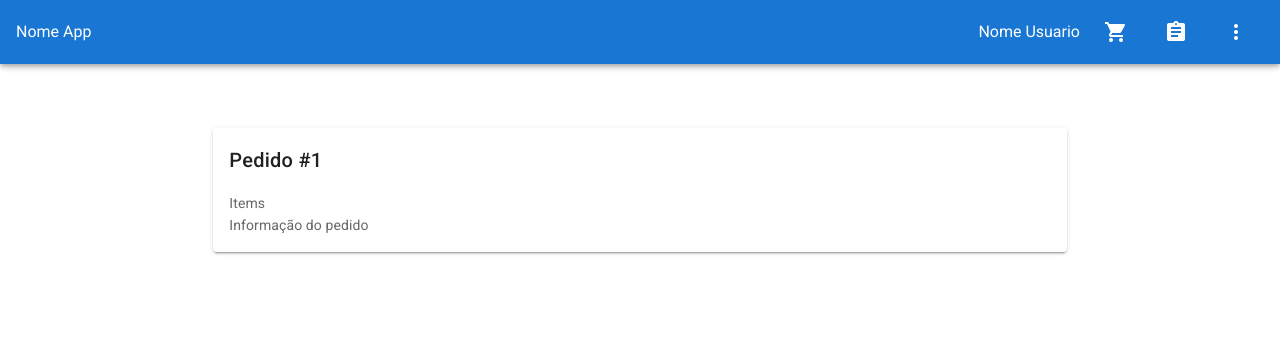
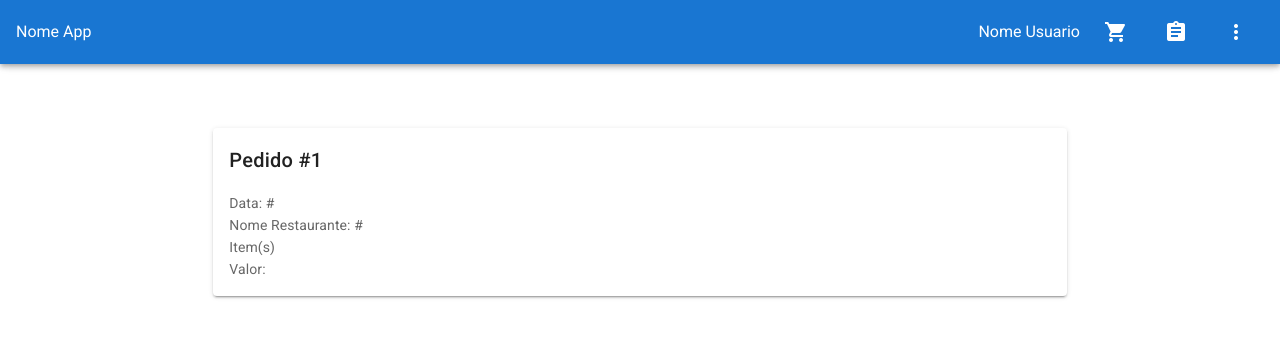
Before and after one commit to jc-costa/ESS-projeto, a Vue app in the folder front/: page /detalhe/1 in a window 1280 px wide. Shown: the top 338 px of the page. Built offline with nearby package versions, Linux system fonts and the light colour scheme.

Commit message:
Iniciando a página detalhamento de pedido

```diff
--- a/front/src/views/DetalhePedido.vue
+++ b/front/src/views/DetalhePedido.vue
@@ -7,9 +7,14 @@
             Pedido #{{this.$route.params.id}}
           </v-card-title>
           <v-card-text>
-            <span>Items</span>
+            Data: #
+            <br>
+            Nome Restaurante: #
+            <br>
+            <span>Item(s)</span>
             <br>
             <span>{{this.informacao}}</span>
+            <span>Valor:</span>
           </v-card-text>
         </v-card>
       </v-col>
@@ -20,9 +25,12 @@
 <script>
 export default {
   data () {
-    return {
+    return [{
       informacao: 'Informação do pedido'
-    }
+    },
+    {
+
+    }]
   }
 }
 </script>
```
Also changed, not shown: 1 other file (tests, documents, lock files or other folders).
